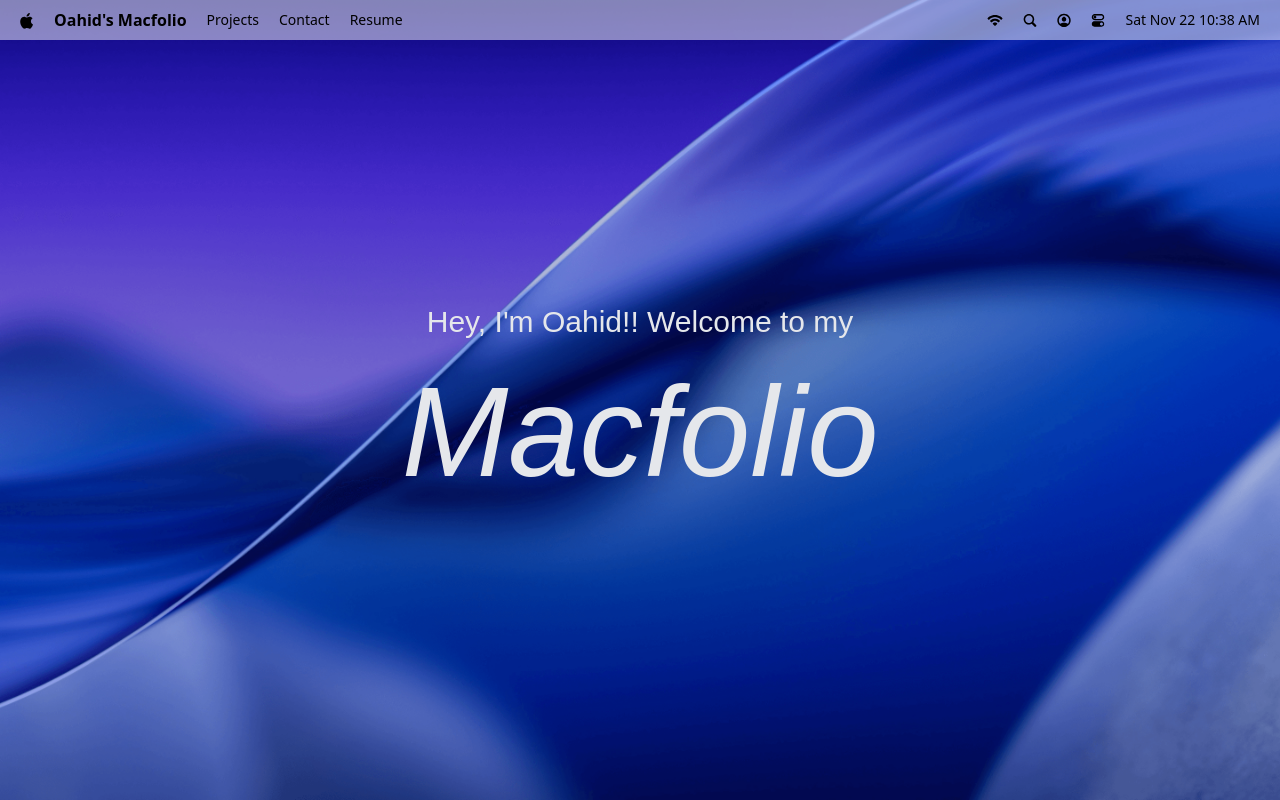
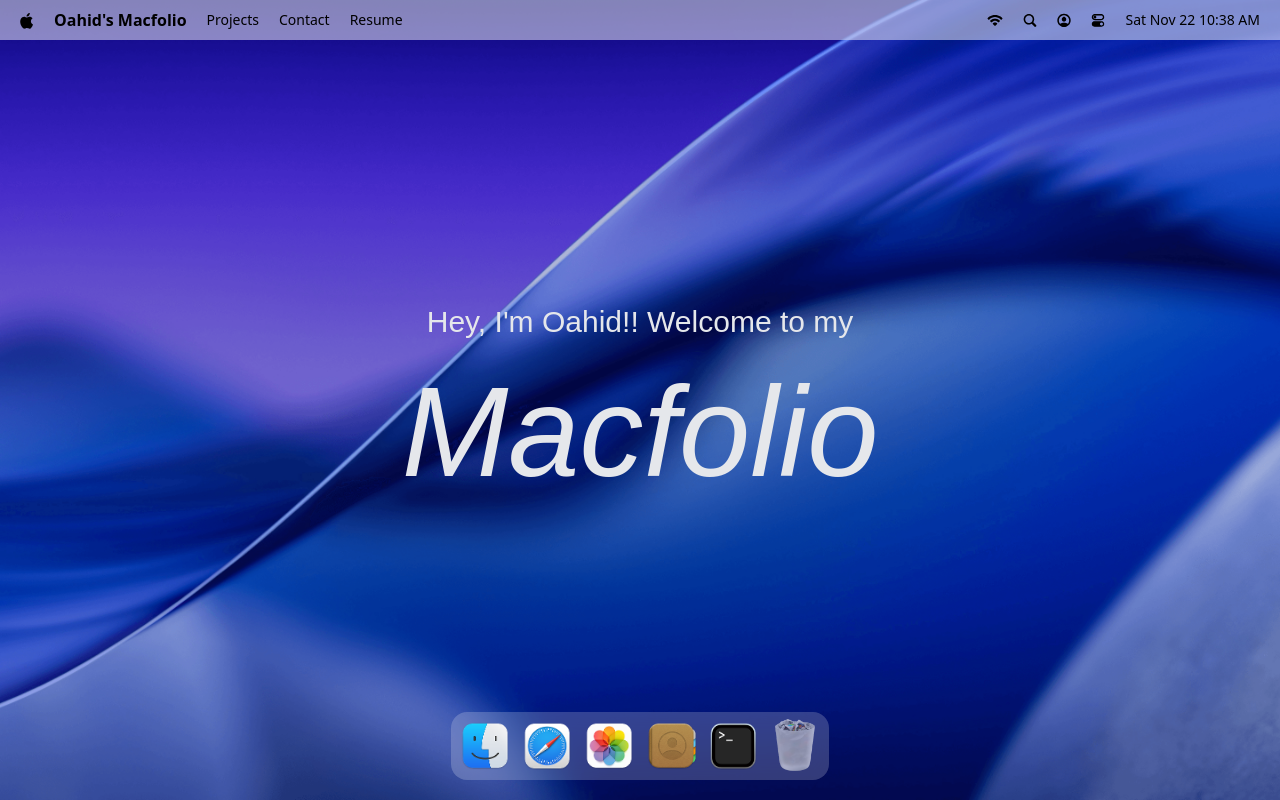
Before and after one commit to OahidZihad/oahid-zihad-macos-portfolio, a React (Vite) app: page / in a window 1280 px wide. Built offline with nearby package versions, Linux system fonts and the light colour scheme; a web font is replaced by a local one.

Commit message:
dock section with gsap

```diff
--- a/package.json
+++ b/package.json
@@ -17,6 +17,7 @@
     "lucide-react": "^0.554.0",
     "react": "^19.2.0",
     "react-dom": "^19.2.0",
+    "react-tooltip": "^5.30.0",
     "tailwindcss": "^4.1.17"
   },
   "devDependencies": {
--- a/src/App.tsx
+++ b/src/App.tsx
@@ -1,11 +1,13 @@
 import Navbar from "./components/Navbar";
 import Welcome from "./components/Welcome";
+import Dock from "./components/Dock";
 
 export default function App() {
   return (
     <main>
       <Navbar />
       <Welcome />
+      <Dock />
     </main>
   );
 }
--- /dev/null
+++ b/src/components/Dock.tsx
@@ -0,0 +1,97 @@
+import { useRef } from "react";
+import { dockApps } from "../constants";
+import { Tooltip } from "react-tooltip";
+import { useGSAP } from "@gsap/react";
+import gsap from "gsap";
+
+export default function Dock() {
+  const dockRef = useRef<HTMLDivElement>(null);
+
+  useGSAP(() => {
+    const dock = dockRef.current;
+    if (!dock) return;
+
+    const icons = dock.querySelectorAll(".dock-icon");
+
+    const animateIcons = (mouseX: number) => {
+      const { left } = dock.getBoundingClientRect();
+
+      icons.forEach((icon) => {
+        const { left: iconLeft, width } = icon.getBoundingClientRect();
+        const center = iconLeft - left + width / 2;
+        const distance = Math.abs(mouseX - center);
+
+        const intensity = Math.exp(-(distance ** 2.5) / 10000);
+
+        gsap.to(icon, {
+          scale: 1 + 0.25 * intensity,
+          y: -15 * intensity,
+          duration: 0.2,
+          ease: "power1.out",
+        });
+      });
+    };
+
+    const handleMouseMove = (e: MouseEvent) => {
+      const { left } = dock.getBoundingClientRect();
+
+      animateIcons(e.clientX - left);
+    };
+
+    const resetIcons = () => {
+      icons.forEach((icon) =>
+        gsap.to(icon, {
+          scale: 1,
+          y: 0,
+          duration: 0.3,
+          ease: "power1.out",
+        })
+      );
+    };
+
+    dock.addEventListener("mousemove", handleMouseMove);
+    dock.addEventListener("mouseleave", resetIcons);
+
+    return () => {
+      dock.removeEventListener("mousemove", handleMouseMove);
+      dock.removeEventListener("mouseleave", resetIcons);
+    };
+  }, []);
+
+  const toggleApp = (appInfo: { id: string; canOpen: boolean }) => {
+    console.log("Toggling app:", appInfo);
+  };
+
+  return (
+    <section id="dock">
+      <div ref={dockRef} className="dock-container">
+        {dockApps.map((app) => (
+          <div
+            key={app.id ?? app.name}
+            className="relative flex justify-center"
+          >
+            <button
+              type="button"
+              className="dock-icon"
+              aria-label={app.name}
+              data-tooltip-id="dock-tooltip"
+              data-tooltip-content={app.name}
+              data-tooltip-delay-show={150}
+              disabled={!app.canOpen}
+              onClick={() => toggleApp({ id: app.id, canOpen: app.canOpen })}
+            >
+              <img
+                src={`/images/${app.icon}`}
+                alt={app.name}
+                loading="lazy"
+                className={app.canOpen ? "" : "opacity-60"}
+              />
+            </button>
+          </div>
+        ))}
+
+        <Tooltip id="dock-tooltip" place="top" className="tooltip" />
+      </div>
+    </section>
+  );
+}
```
Also changed, not shown: 1 other file (tests, documents, lock files or other folders).
